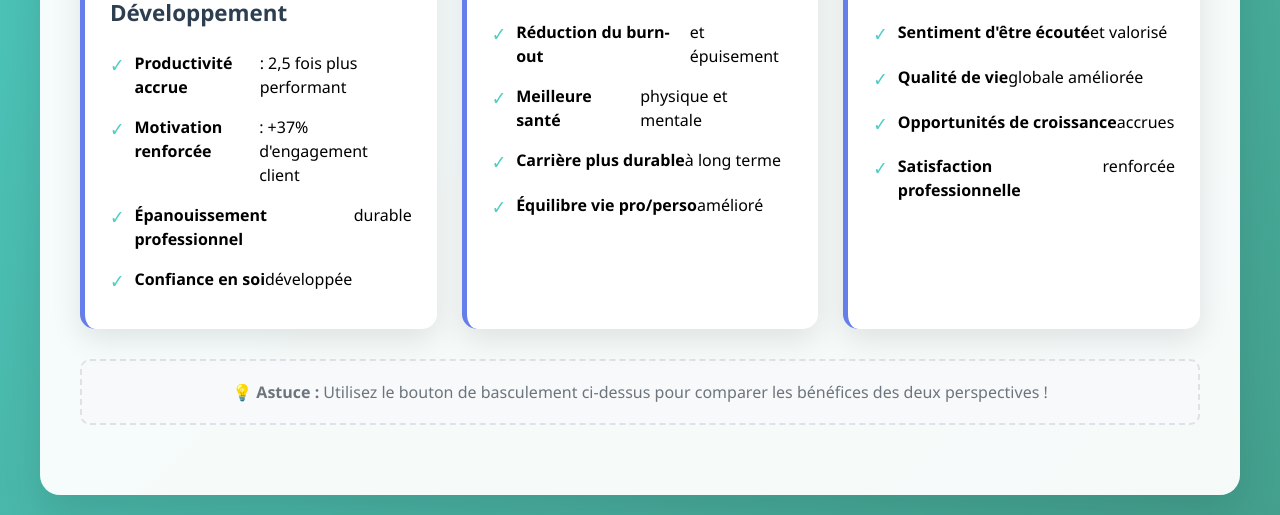
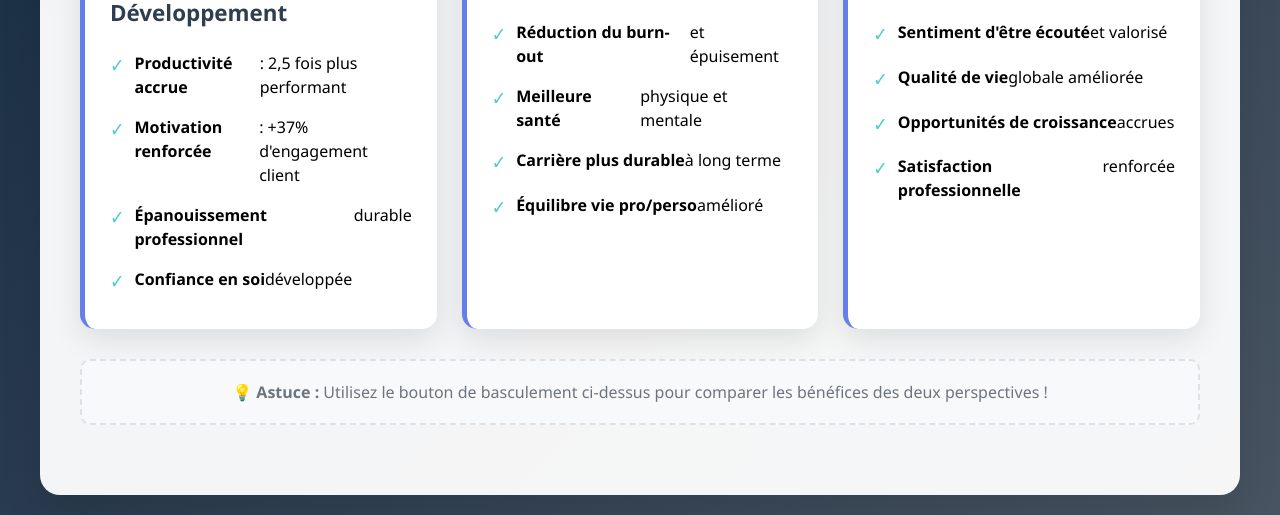
Before and after one commit to oabuamsha/Wellbeing-benefits, a plain HTML site: page index.html in a window 1280 px wide. Shown: the part 635-1150 px from the top of the page. Drawn offline with Linux system fonts and the light colour scheme.

Commit message:
Update index.html
change background color

```diff
--- a/index.html
+++ b/index.html
@@ -13,7 +13,7 @@
 
         body {
             font-family: 'Segoe UI', Tahoma, Geneva, Verdana, sans-serif;
-            background: linear-gradient(135deg, #4ECDC4 0%, #44A08D 100%);
+            background: linear-gradient(135deg, #0d243e 0%, #485461 100%);
             min-height: 100vh;
             padding: 20px;
         }
```
